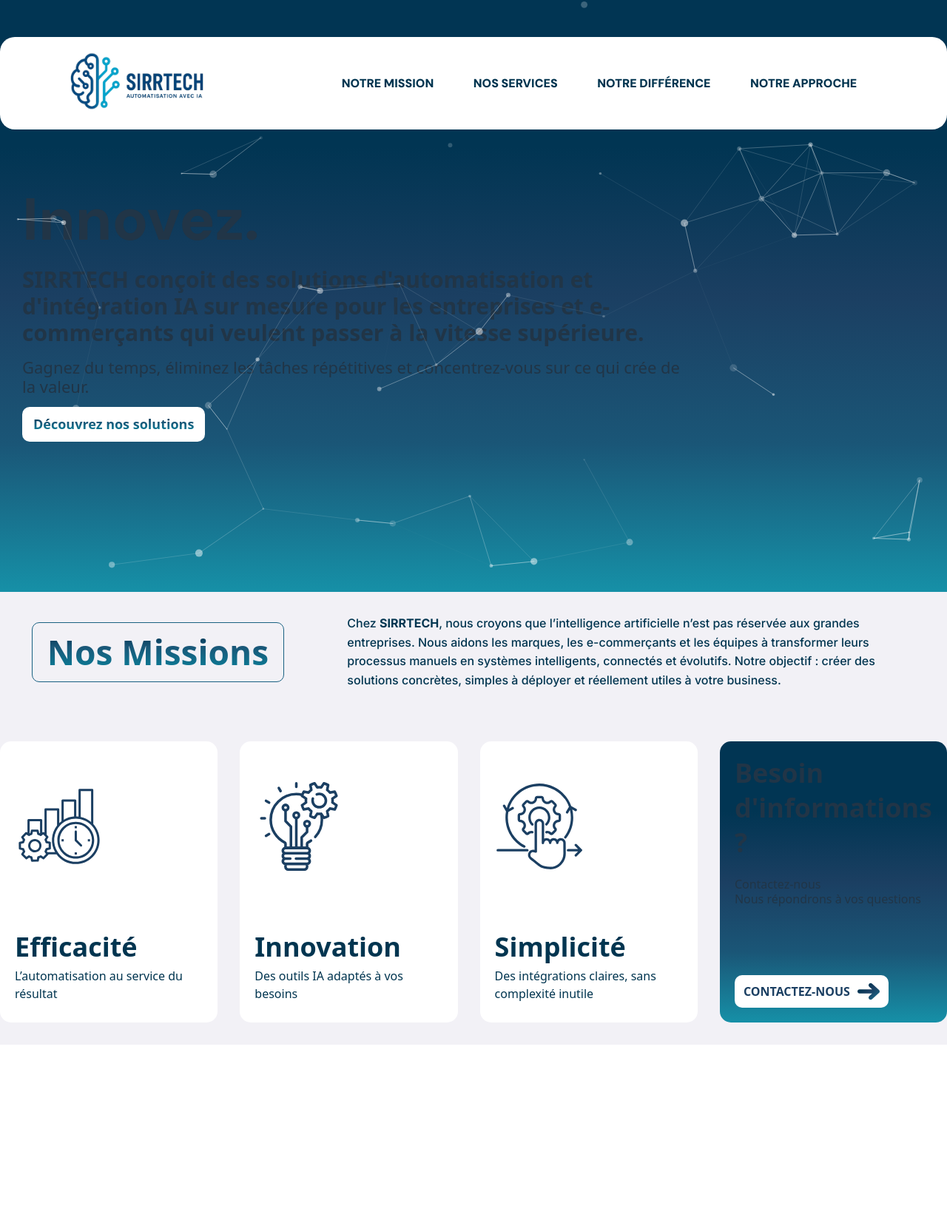
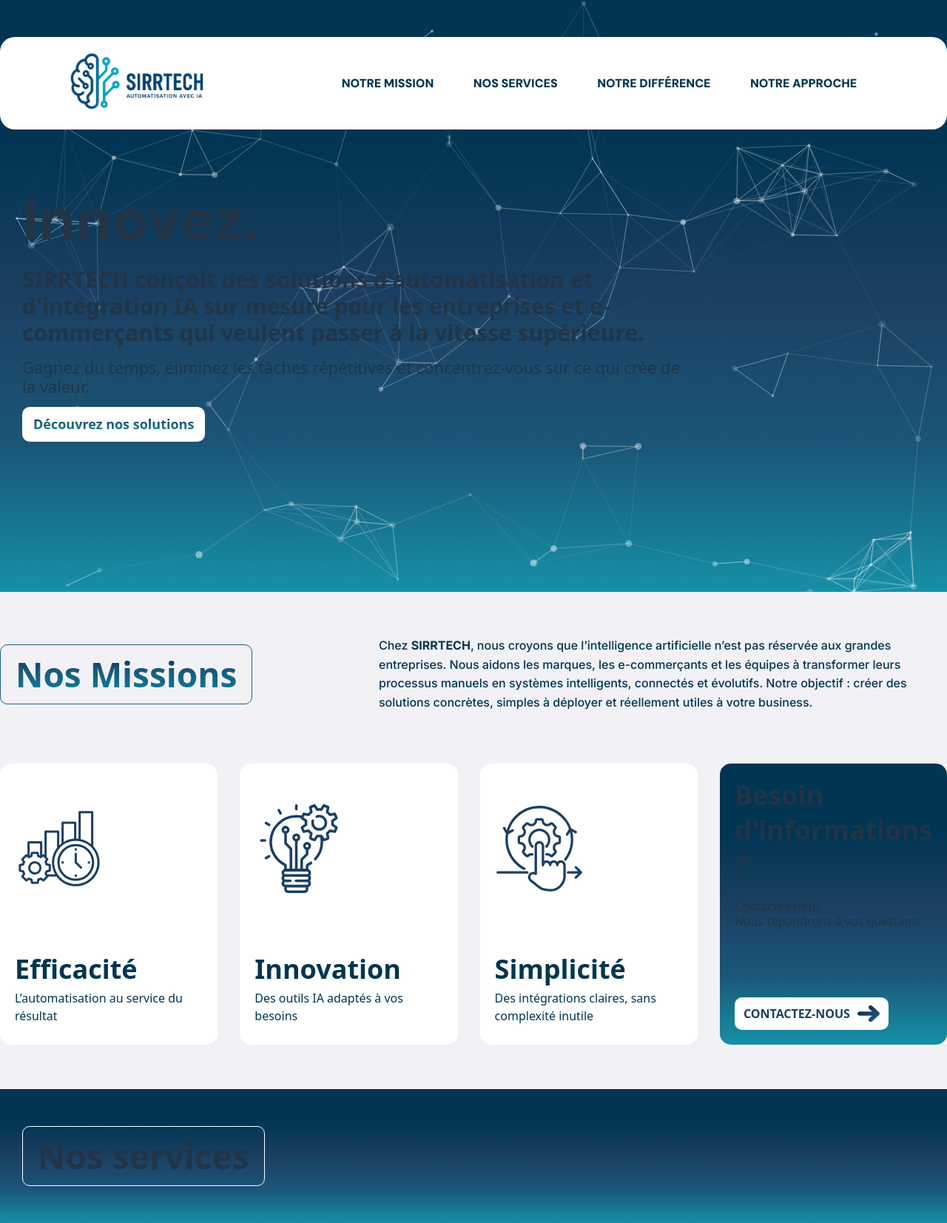
Before and after one commit to JihadOujadi/Sirrtech, a React (Vite) app: page / in a window 1280 px wide. Shown: the whole page at 74% size. Before the commit the page ends 1412 px from the top, so only its background shows below. Built offline with nearby package versions, Linux system fonts and the light colour scheme.

Commit message:
correction particles.js

```diff
--- a/src/App.css
+++ b/src/App.css
@@ -43,6 +43,7 @@
   flex-direction: column;
   align-items: center;
   background: #f2f1f6;
+  row-gap: 30px;
 }
 
 .sirrtech__hero {
@@ -55,4 +56,24 @@
   height: 100vh;
   overflow: hidden;
   background: var(--background);
+  contain: layout;
 }
+
+#tsparticles {
+  position: absolute !important;
+  top: 0 !important;
+  left: 0 !important;
+  width: 100% !important;
+  height: 100% !important;
+  z-index: 0 !important;
+  pointer-events: none !important;
+}
+
+#tsparticles canvas {
+  position: absolute !important;
+  top: 0 !important;
+  left: 0 !important;
+  width: 100% !important;
+  height: 100% !important;
+  display: block !important;
+}
--- a/src/App.tsx
+++ b/src/App.tsx
@@ -1,18 +1,33 @@
 import { useState, useEffect } from "react";
 import Header from "./Blocs/Header";
 import HeroBanner from "./Blocs/HeroBanner";
-
+import Particles, { initParticlesEngine } from "@tsparticles/react";
+import { loadSlim } from "@tsparticles/slim";
+import { particlesConfig } from "./utils/particles.config";
 import Missions from "./Blocs/Missions";
+import Services from "./Blocs/Services";
 import "./App.css";
 
 function App() {
+  const [ready, setReady] = useState(false);
+
+  useEffect(() => {
+    initParticlesEngine(async (engine) => {
+      await loadSlim(engine);
+    }).then(() => setReady(true));
+  }, []);
+
   return (
     <main className="sirrtech__main">
       <section className="sirrtech__hero">
+        {ready && (
+          <Particles id="tsparticles" options={particlesConfig}></Particles>
+        )}
         <Header></Header>
         <HeroBanner></HeroBanner>
       </section>
       <Missions></Missions>
+      <Services></Services>
     </main>
   );
 }
--- a/src/Blocs/Header.tsx
+++ b/src/Blocs/Header.tsx
@@ -4,10 +4,10 @@ import "../styles/Header.css";
 
 function Header() {
   return (
-    <section className="sirrtech__header">
+    <div className="sirrtech__header">
       <Logo></Logo>
       <Menu></Menu>
-    </section>
+    </div>
   );
 }
 
--- a/src/Blocs/HeroBanner.tsx
+++ b/src/Blocs/HeroBanner.tsx
@@ -1,27 +1,19 @@
 import "../styles/HeroBanner.css";
 import { gsap } from "gsap";
-import { useRef, useEffect, useState } from "react";
-import Particles, { initParticlesEngine } from "@tsparticles/react";
-import { loadSlim } from "@tsparticles/slim";
-import { particlesConfig } from "../utils/particles.config";
+import { useRef, useEffect } from "react";
 
 function HeroBanner() {
-  const [ready, setReady] = useState(false);
-
-  useEffect(() => {
-    initParticlesEngine(async (engine) => {
-      await loadSlim(engine);
-    }).then(() => setReady(true));
-  }, []);
-
   const titleRef = useRef<HTMLHeadingElement>(null);
 
   useEffect(() => {
     if (!titleRef.current) return;
 
     const spans = titleRef.current.querySelectorAll(
-      ".sirrtech__hero-banner__title--element"
+      ".sirrtech__hero-banner__title--element",
     );
+
+    //Initialisation de tous les Spans au début
+    gsap.set(spans, { y: 20, autoAlpha: 0 });
 
     // Configuration du timeline
     const tl = gsap.timeline({
@@ -30,16 +22,17 @@ function HeroBanner() {
     });
 
     spans.forEach((span, index) => {
-      // Réinitialiser la position de départ
-      tl.set(span, { y: 20, autoAlpha: 0 }, index > 0 ? "+=0.2" : undefined);
-
       // Animation d'entrée depuis le bas
-      tl.to(span, {
-        autoAlpha: 1,
-        y: 0, // Arrive à sa position normale
-        duration: 0.3,
-        ease: "power2.out",
-      });
+      tl.to(
+        span,
+        {
+          autoAlpha: 1,
+          y: 0, // Arrive à sa position normale
+          duration: 0.3,
+          ease: "power2.out",
+        },
+        index > 0 ? "+=0.2" : undefined,
+      );
 
       // Pause sur le mot
       tl.to({}, { duration: 0.5 });
@@ -51,6 +44,9 @@ function HeroBanner() {
         duration: 0.3,
         ease: "power2.in",
       });
+
+      // Réinitialisation de la position pour les prochains cycle
+      tl.set(span, { y: 20 });
     });
 
     return () => {
@@ -59,10 +55,7 @@ function HeroBanner() {
   }, []);
 
   return (
-    <section className="sirrtech__hero-banner">
-      {ready && (
-        <Particles id="tsparticles" options={particlesConfig}></Particles>
-      )}
+    <div className="sirrtech__hero-banner">
       <div className="sirrtech__hero-banner__title-container">
         <h1 ref={titleRef} className="sirrtech__hero-banner__title">
           <span className="sirrtech__hero-banner__title--element">
@@ -92,7 +85,7 @@ function HeroBanner() {
           </a>
         </div>
       </div>
-    </section>
+    </div>
   );
 }
 
--- a/src/Blocs/Services.tsx
+++ b/src/Blocs/Services.tsx
@@ -0,0 +1,14 @@
+import Title from "../Design System/Titre";
+import "../styles/Services.css";
+
+function Services() {
+  return (
+    <section className="sirrtech__services">
+      <div className="sirrtech__serivces__title">
+        <Title text="Nos services"></Title>
+      </div>
+    </section>
+  );
+}
+
+export default Services;
--- a/src/Design System/Title.css
+++ b/src/Design System/Title.css
@@ -3,6 +3,7 @@
   border: 1px solid var(--white);
   border-radius: 10px;
   padding: 5px 20px;
+  width: fit-content;
 }
 
 .sirrtech__title--colored {
--- a/src/Design System/Titre.tsx
+++ b/src/Design System/Titre.tsx
@@ -6,7 +6,9 @@ type TitleProps = {
 };
 
 function Title({ text, variant }: TitleProps) {
-  return <h2 className={`sirrtech__title ${variant}`}>{text}</h2>;
+  return (
+    <h2 className={`sirrtech__title${variant ? ` ${variant}` : ""}`}>{text}</h2>
+  );
 }
 
 export default Title;
--- a/src/styles/HeroBanner.css
+++ b/src/styles/HeroBanner.css
@@ -1,5 +1,6 @@
 .sirrtech__hero-banner {
-  overflow: hidden;
+  position: relative;
+  z-index: 1;
 }
 
 .sirrtech__hero-banner__title-container {
@@ -7,6 +8,7 @@
   display: flex;
   flex-direction: column;
   row-gap: 15px;
+  overflow: hidden;
 }
 
 .sirrtech__hero-banner__title {
--- a/src/styles/Missions.css
+++ b/src/styles/Missions.css
@@ -12,7 +12,7 @@
   max-width: 1280px;
   width: 100%;
   display: flex;
-  justify-content: space-around;
+  justify-content: space-between;
   align-items: center;
   row-gap: 15px;
 }
--- /dev/null
+++ b/src/styles/Services.css
@@ -0,0 +1,12 @@
+.sirrtech__services {
+  background: var(--background);
+  width: 100%;
+  padding: 50px 30px;
+  display: flex;
+  justify-content: center;
+}
+
+.sirrtech__serivces__title {
+  max-width: 1280px;
+  width: 100%;
+}
--- a/src/utils/particles.config.ts
+++ b/src/utils/particles.config.ts
@@ -25,8 +25,13 @@ export const particlesConfig: ISourceOptions = {
   clear: true,
   delay: 0,
   fullScreen: {
-    enable: true,
-    zIndex: 1
+    enable: false,
+    zIndex: 0
+  },
+  style:{
+position: 'absolute',
+height: '100%',
+width: '100%'
   },
   detectRetina: true,
   duration: 0,
@@ -274,7 +279,7 @@ export const particlesConfig: ISourceOptions = {
     },
     number: {
       density: {
-        enable: true,
+        enable: false,
         width: 1920,
         height: 1080
       },
```
